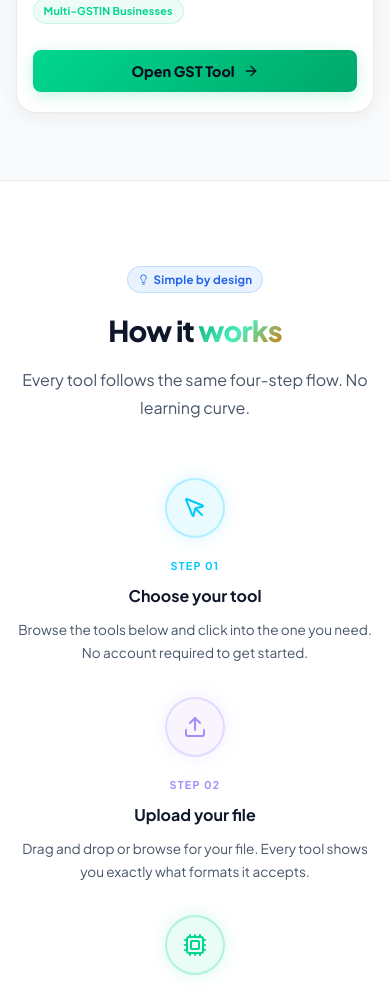
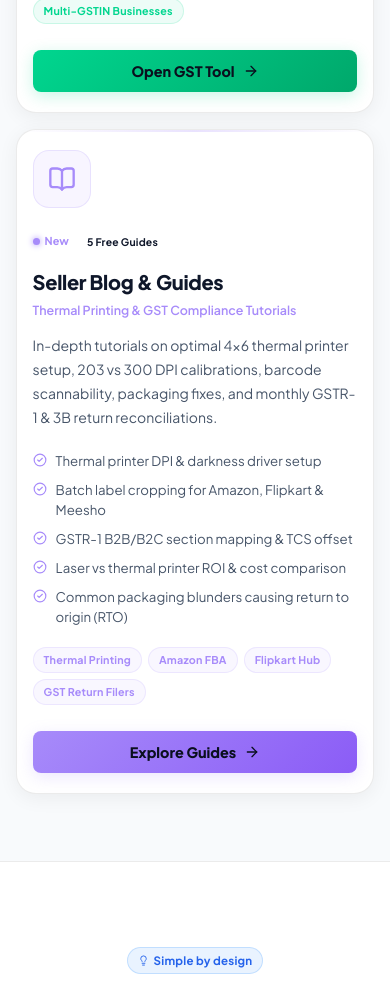
Before and after one commit to lyzoindiaa/LyZov-Label_Cropper, a React (Vite) app: page / in a window 390 px wide. Shown: the part 2280-3271 px from the top of the page. Built offline with nearby package versions, Linux system fonts and the light colour scheme; no server answers.

Commit message:
feat(nav): add Blog & Guides links to Hub navbar, mobile menu, and GST Tool sidebar

```diff
--- a/src/gst-tool/components/GstLayout.jsx
+++ b/src/gst-tool/components/GstLayout.jsx
@@ -4,7 +4,7 @@ import '../gst.css';
 import {
   LayoutDashboard, Building2, Upload, FileBarChart2,
   Download, CreditCard, HelpCircle, LogOut, ChevronRight,
-  FileText, Bell, Shield, Crown, Calculator, Menu, X
+  FileText, Bell, Shield, Crown, Calculator, Menu, X, BookOpen
 } from 'lucide-react';
 import { gstApi, getActiveUser, setActiveUser } from '../api/client';
 
@@ -16,6 +16,7 @@ const BASE_NAV = [
   { to: '/gst-tool/gstr3b',     label: 'GSTR-3B Helper',  icon: Calculator, badge: 'NEW' },
   { to: '/gst-tool/downloads',  label: 'Downloads',       icon: Download },
   { to: '/gst-tool/billing',    label: 'Billing',         icon: CreditCard },
+  { to: '/blog',                label: 'Blog & Guides',   icon: BookOpen },
   { to: '/gst-tool/help',       label: 'Help',            icon: HelpCircle },
 ];
 
--- a/src/pages/HubPage.jsx
+++ b/src/pages/HubPage.jsx
@@ -59,6 +59,30 @@ const TOOLS = [
     cta: "Open GST Tool",
     status: "Live",
     statusColor: "#00d68f",
+  },
+  {
+    id: "blog",
+    icon: BookOpen,
+    name: "Seller Blog & Guides",
+    tagline: "Thermal Printing & GST Compliance Tutorials",
+    description: "In-depth tutorials on optimal 4x6 thermal printer setup, 203 vs 300 DPI calibrations, barcode scannability, packaging fixes, and monthly GSTR-1 & 3B return reconciliations.",
+    accent: "#a78bfa",
+    accentDim: "#8b5cf6",
+    glowColor: "rgba(167,139,250,0.22)",
+    route: "/blog",
+    badge: "5 Free Guides",
+    badgeClass: "gst-badge-purple",
+    features: [
+      "Thermal printer DPI & darkness driver setup",
+      "Batch label cropping for Amazon, Flipkart & Meesho",
+      "GSTR-1 B2B/B2C section mapping & TCS offset",
+      "Laser vs thermal printer ROI & cost comparison",
+      "Common packaging blunders causing return to origin (RTO)",
+    ],
+    useCases: ["Thermal Printing", "Amazon FBA", "Flipkart Hub", "GST Return Filers"],
+    cta: "Explore Guides",
+    status: "New",
+    statusColor: "#a78bfa",
   },
 ];
 
@@ -148,6 +172,9 @@ export default function HubPage() {
         {/* Desktop Links & Action Buttons */}
         <nav style={{ display: "flex", alignItems: "center", gap: 6 }}>
           <div className="gst-nav-desktop" style={{ display: "flex", alignItems: "center", gap: 6 }}>
+            <button className="gst-btn gst-btn-ghost gst-btn-sm" onClick={() => navigate("/blog")}>
+              <BookOpen size={14} color="#a78bfa" /> Blog &amp; Guides
+            </button>
             <a href="#tools" className="gst-btn gst-btn-ghost gst-btn-sm">Tools</a>
             <a href="#how" className="gst-btn gst-btn-ghost gst-btn-sm">How it works</a>
             <a href="#why" className="gst-btn gst-btn-ghost gst-btn-sm">Why LyZov</a>
@@ -198,8 +225,11 @@ export default function HubPage() {
           animation: "gst-fade-in 0.25s ease",
           boxShadow: "0 12px 30px rgba(0,0,0,0.15)",
         }}>
+          <button className="gst-btn gst-btn-ghost" style={{ justifyContent: "flex-start", padding: "12px 16px", minHeight: 44 }} onClick={() => { closeMobileMenu(); navigate("/blog"); }}>
+            <BookOpen size={16} color="#a78bfa" /> Seller Blog &amp; Guides
+          </button>
           <a href="#tools" className="gst-btn gst-btn-ghost" style={{ justifyContent: "flex-start", padding: "12px 16px", minHeight: 44 }} onClick={closeMobileMenu}>
-            <BookOpen size={16} color="#00c9ff" /> Available Tools
+            <Layers size={16} color="#00c9ff" /> Available Tools
           </a>
           <a href="#how" className="gst-btn gst-btn-ghost" style={{ justifyContent: "flex-start", padding: "12px 16px", minHeight: 44 }} onClick={closeMobileMenu}>
             <Lightbulb size={16} color="#a78bfa" /> How it Works
```
